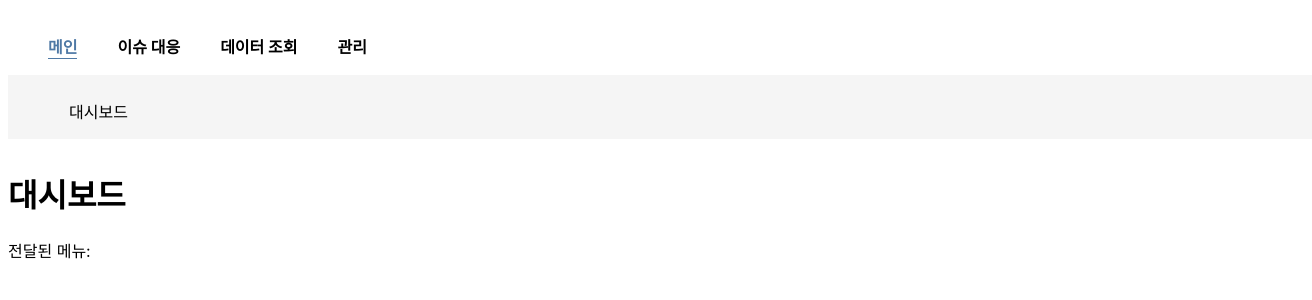
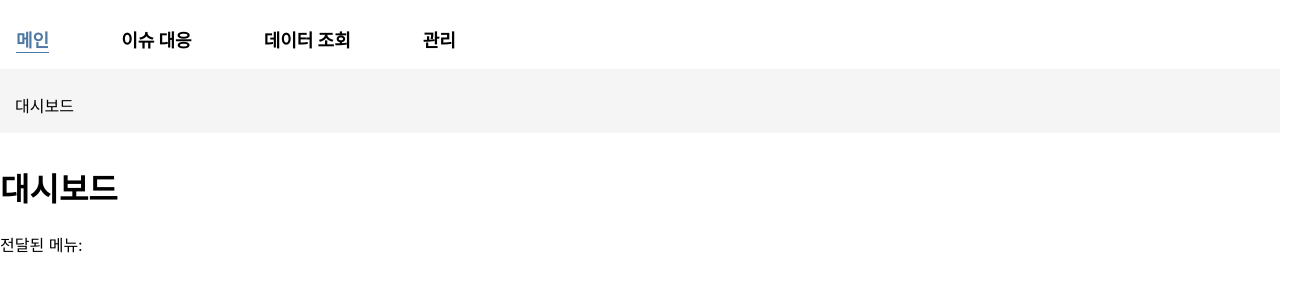
Before and after one commit to GP-SoftwareDivision/kisa_esms_client, a React (Vite) app: page / in a window 1280 px wide. Both pictures are taken after a click on the item "메인". Shown: the top 300 px of the page, 1312 px wide, since content can reach past the window. Built offline with nearby package versions, Linux system fonts and the light colour scheme.

Commit message:
[feat] 중복 상태 관리 제거, 서브메뉴 left값 조정

```diff
--- a/src/App.tsx
+++ b/src/App.tsx
@@ -6,7 +6,6 @@ const App: React.FC = () => {
   const [selectedSubMenu, setSelectedSubMenu] = useState<string | null>(null);
 
   const onSubMenuSelect = (subItem: string | null) => {
-    console.log('부모 컴포넌트에서 받은 메뉴: ', subItem);
     setSelectedSubMenu(subItem);
   };
 
--- a/src/components/NavBar.tsx
+++ b/src/components/NavBar.tsx
@@ -16,24 +16,18 @@ interface Props {
 const NavBar: React.FC<Props> = ({ menus, onSubMenuSelect }) => {
   const [activeMenu, setActiveMenu] = useState<string | null>(null);
   const [selectedSubMenu, setSelectedSubMenu] = useState<string | null>(null);
-  const [selectedMainMenu, setSelectedMainMenu] = useState<string | null>(null);
 
-  const handleSubMenuClick = (subItem: string) => {
-    console.log('sub: ', subItem);
-    setSelectedSubMenu(subItem);
-
-    if (onSubMenuSelect) {
-      onSubMenuSelect(subItem);
+  const handleMenuClick = (menuTitle: string, subItem?: string) => {
+    setActiveMenu(menuTitle);
+    if (subItem) {
+      setSelectedSubMenu(subItem);
+      onSubMenuSelect?.(subItem);
     }
   };
 
-  const handleMainMenuClick = (menuTitle: string) => {
-    console.log('main: ', menuTitle);
-    setSelectedMainMenu(menuTitle);
-    setActiveMenu(menuTitle);
-
-    // [질문] 첫 번째 서브메뉴 자동 선택 로직 추가?!
-
+  const subMenuPosition = (index: number) => {
+    const position = [5, 117, 270, 430]
+    return position [index ?? 0]
   };
 
   return (
@@ -43,10 +37,10 @@ const NavBar: React.FC<Props> = ({ menus, onSubMenuSelect }) => {
           <li
             key={menu.title}
             onMouseEnter={() => setActiveMenu(menu.title)}
-            onClick={() => handleMainMenuClick(menu.title)}
+            onClick={() => handleMenuClick(menu.title)}
             css={[
               menuItemStyle,
-              selectedMainMenu === menu.title && selectedMainMenuStyle, // 메인 메뉴 스타일 적용
+              activeMenu === menu.title && selectedMainMenuStyle, // 메인 메뉴 스타일 적용
             ]}
           >
             {menu.title}
@@ -54,24 +48,23 @@ const NavBar: React.FC<Props> = ({ menus, onSubMenuSelect }) => {
         ))}
       </ul>
        <ul css={horizontalSubMenuStyle}> {/*서브 메뉴 */}
-        {menus.map((menu) => (
+        {menus.map((menu, index) => (
           <li
             key={menu.title}
-            css={subMenuListStyle(activeMenu === menu.title)}
+            css={subMenuListStyle(activeMenu === menu.title, subMenuPosition(index))}
           >
             {activeMenu === menu.title && menu.subMenu?.items.map((subItem) => ( //활성화된 메인 메뉴 하위에 있는지 확인
-              <ul
+              <div
                 key={subItem}
                 onClick={() => {
-                  handleSubMenuClick(subItem)
-                  handleMainMenuClick(menu.title)}} // 서브 메뉴 선택시 상위 메인 메뉴 자동 선택
+                  handleMenuClick(menu.title, subItem)}}
                 css={[
                   subMenuItemStyle,
                   selectedSubMenu === subItem && selectedSubMenuStyle, // 선택된 서브 메뉴 스타일 적용
                 ]}
               >
                 {subItem}
-              </ul>
+              </div>
             ))}
           </li>
         ))}
@@ -94,20 +87,22 @@ const navBarStyle = css`
 const menuListStyle = css`
   list-style: none;
   display: flex;
-  gap: 2.5em;
+  gap: 2.5rem;
 `;
 
 const menuItemStyle = css`
   position: relative;
+  margin: 0rem 1rem;
   color: black;
   cursor: pointer;
   font-weight: bold;
+  font-size: 18px;
 `;
 
 const selectedMainMenuStyle = css`
   font-weight: bold;
   color: #4f79a5;
-  border-bottom: 1px solid #4f79a5; // [질문] 언더바랑 크게 다르지 않습니다
+  border-bottom: 1px solid #4f79a5;
 `;
 
 const horizontalSubMenuStyle = css`
@@ -116,24 +111,24 @@ const horizontalSubMenuStyle = css`
   background-color: #f5f5f5;
   white-space: nowrap;
   width: 100%;
-  margin: 0;  // 서브메뉴바의 margin 제거
+  margin: 0;
 `;
 
-const subMenuListStyle = (isActive: boolean) => css`
-  list-style: none;
+const subMenuListStyle = (isActive: boolean, index: number) => css`
+  display: flex;
   position: relative;
-  left: -35px; //[질문] 서브 메뉴를 정렬할 더 정돈된 방법이 없을지..
-  display: flex;
-  height: 1rem;  // 서브메뉴바의 고정 높이 설정
+  left: ${ index }px;
+  padding: 1.5rem 0rem;
+  gap: 2.5rem;
+  height: 1rem;
   visibility: ${isActive ? 'visible' : 'hidden'};
   opacity: ${isActive ? 1 : 0};
   transition: opacity 0.3s ease;
-  padding: 1.5rem;
 `;
 
 const subMenuItemStyle = css`
-padding: 0rem 2rem;
   cursor: pointer;
+  padding-left: 10px;
 `;
 
 const selectedSubMenuStyle = css`
--- a/src/index.css
+++ b/src/index.css
@@ -2,10 +2,10 @@
   font-family: Inter, system-ui, Avenir, Helvetica, Arial, sans-serif;
 }
 
-/* body {
+body {
   margin: 0;
-  display: flex;
-  place-items: center;
-  min-width: 320px;
-  min-height: 100vh;
-} */
+}
+
+ul, li {
+  padding: 0;
+}
```
